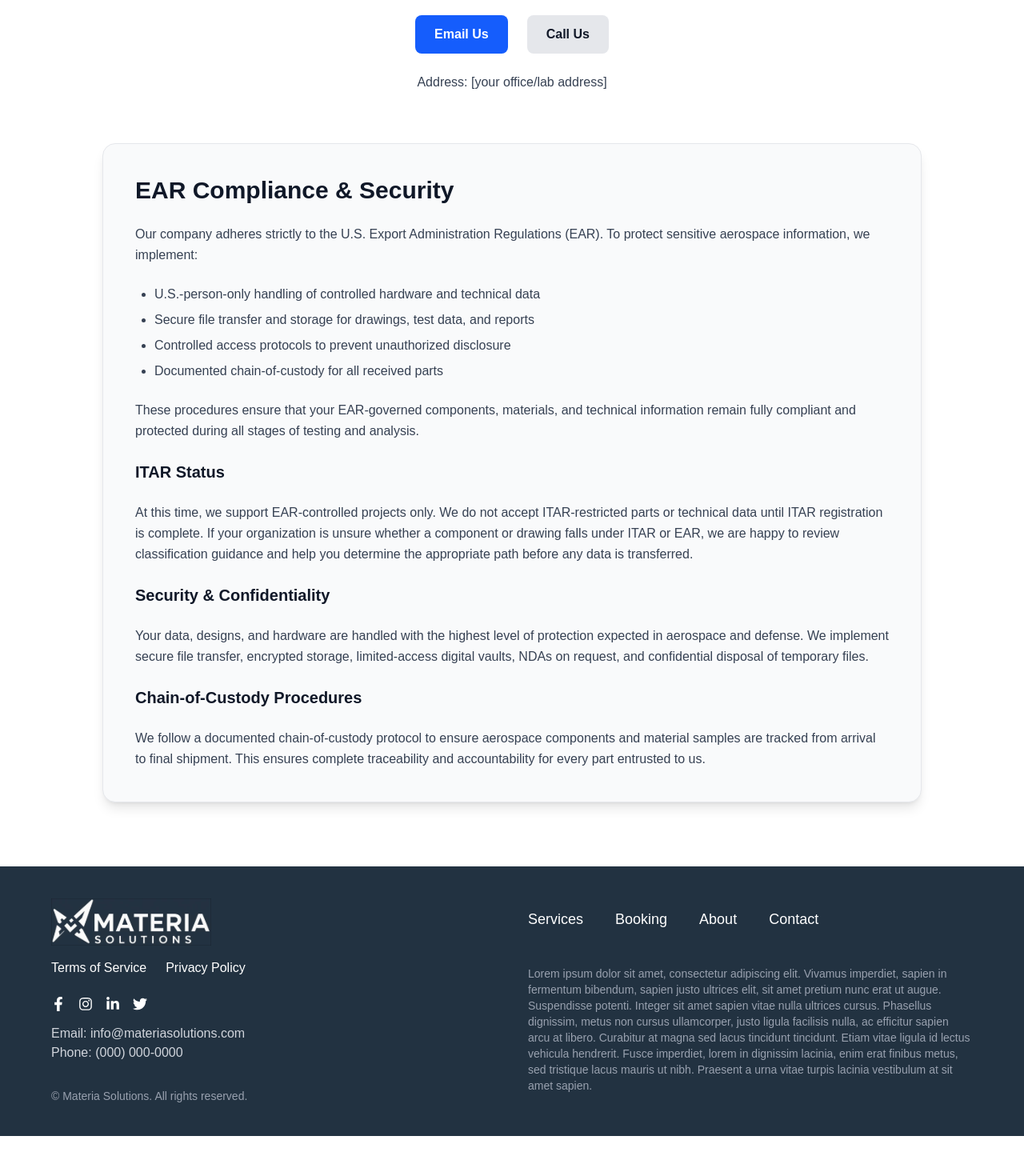
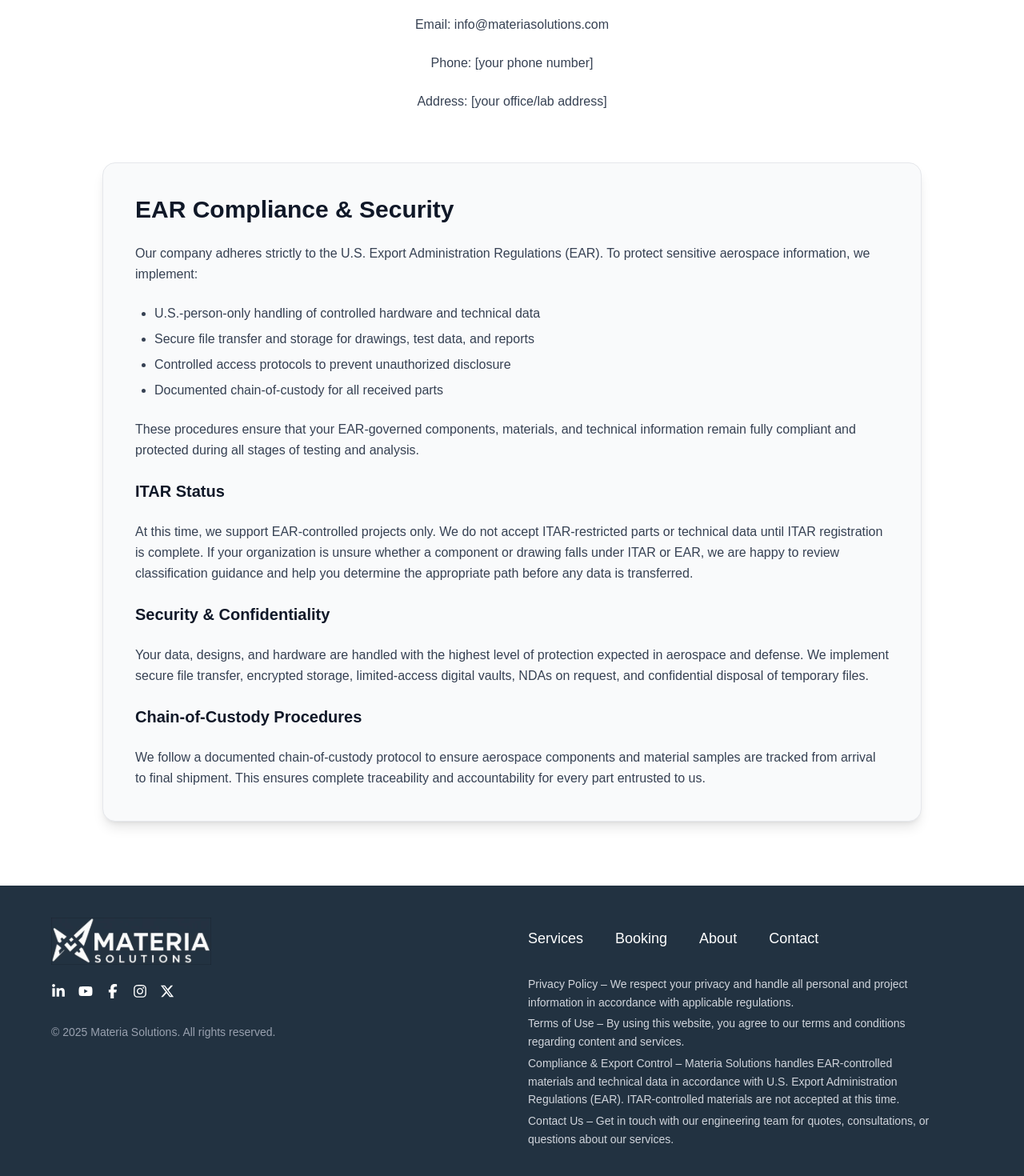
Before and after one commit to SafwanShahab/materiasolutions, a Next.js app: page /contact in a window 1280 px wide. Shown: the part 1166-2636 px from the top of the page at 80% size. Before the commit the page ends 2586 px from the top, so only its background shows below. Built offline with nearby package versions, Linux system fonts and the light colour scheme.

Commit message:
Made changes

```diff
--- a/app/contact/page.tsx
+++ b/app/contact/page.tsx
@@ -39,10 +39,12 @@ export default function AboutUsPage() {
           <p className="text-gray-700 text-center leading-relaxed">
             We’re here to help. Whether you have questions about our materials testing capabilities, need a quote, or want to schedule a consultation, our team is ready to assist.
           </p>
-          <div className="flex justify-center gap-6 mt-4">
-            <button className="bg-blue-600 text-white px-6 py-3 rounded-lg font-semibold hover:bg-blue-700 transition">Email Us</button>
-            <button className="bg-gray-200 text-gray-900 px-6 py-3 rounded-lg font-semibold hover:bg-gray-300 transition">Call Us</button>
-          </div>
+          <p className="text-gray-700 text-center mt-4">
+            Email: info@materiasolutions.com
+          </p>
+          <p className="text-gray-700 text-center mt-4">
+            Phone: [your phone number]
+          </p>
           <p className="text-gray-700 text-center mt-4">
             Address: [your office/lab address]
           </p>
--- a/app/page.tsx
+++ b/app/page.tsx
@@ -31,14 +31,18 @@ export default function Home() {
             At Materia Solutions, we uncover hidden material and component issues before they become costly failures. From failure analysis to metallography and NDE, our expert engineers deliver fast, actionable insights to keep your programs on track.
           </p>
           <div className="flex justify-center gap-4">
-          <button onClick={() => router.push("/request-quote")}
-          className="bg-white text-black px-6 py-3 rounded-lg font-semibold hover:bg-blue-300 transition mt-5">
-            Request a Quote
-          </button>
-          <button onClick={() => router.push("/consultation")}
-           className="bg-white text-black px-6 py-3 rounded-lg font-semibold hover:bg-blue-300 transition mt-5">
-            Schedule a Free Consultation
-          </button>
+            <button
+              onClick={() => router.push("/request-quote")}
+              className="bg-white text-black px-6 py-3 rounded-lg font-semibold hover:bg-blue-300 transition mt-5"
+            >
+              Request a Quote
+            </button>
+            <button
+              onClick={() => router.push("/consultation")}
+              className="bg-white text-black px-6 py-3 rounded-lg font-semibold hover:bg-blue-300 transition mt-5"
+            >
+              Schedule a Free Consultation
+            </button>
           </div>
         </div>
       </div>
@@ -58,7 +62,7 @@ export default function Home() {
         </div>
 
         {/* ===== SERVICE CARDS ===== */}
-        <div className="flex flex-wrap justify-center gap-10 md:gap-12">
+        <div className="flex flex-wrap justify-center gap-10 md:gap-12 text-center">
           {[
             {
               title: "Our Services",
@@ -66,25 +70,27 @@ export default function Home() {
               text: "Advanced materials testing and analysis for aerospace, including failure analysis, metallography, and NDE delivered with clarity and precision.",
               button: "Services",
               link: "/services",
-
             },
             {
               title: "Request a Quote",
               img: "https://plus.unsplash.com/premium_photo-1664533227323-1502b504cac4?auto=format&fit=crop&q=60&w=600",
               text: "We make it easy to get started. Send us your part details, required analyses, and any applicable test standards, and we’ll provide a clear, competitive quote with fast turnaround options.",
               button: "Request Quote",
+              link: "/request-quote",
             },
             {
               title: "Schedule a Free Consultation",
               img: "https://plus.unsplash.com/premium_photo-1675842663249-a8b70103dbaa?auto=format&fit=crop&q=60&w=600",
               text: "Speak with an engineer about your part, material, or failure analysis requirements. We’ll guide you to the correct test methods, applicable standards, and the right level of reporting for your project.",
               button: "Connect with us",
+              link: "/consultation",
             },
             {
               title: "Contact Us",
-              img: "https://plus.unsplash.com/premium_photo-1675842663249-a8b70103dbaa?auto=format&fit=crop&q=60&w=600",
-              text: "We’re here to help. Tell us about your project, testing needs, or timeline, and our team will follow up with clear next steps",
+              img: "https://images.unsplash.com/photo-1516387938699-a93567ec168e?q=80&w=1171&auto=format&fit=crop&ixlib=rb-4.1.0&ixid=M3wxMjA3fDB8MHxwaG90by1wYWdlfHx8fGVufDB8fHx8fA%3D%3D",
+              text: "We’re here to help. Tell us about your project, testing needs, or timeline, and our team will follow up with clear next steps.",
               button: "Connect with us",
+              link: "/contact",
             },
           ].map((card, index) => (
             <div
@@ -105,7 +111,10 @@ export default function Home() {
                 {card.text}
               </p>
 
-              <button className="bg-[#223241] text-white px-8 md:px-10 py-3 rounded-lg hover:bg-[#1a2733] transition mt-auto">
+              <button
+                onClick={() => router.push(card.link)}
+                className="bg-[#223241] text-white px-8 md:px-10 py-3 rounded-lg hover:bg-[#1a2733] transition mt-auto"
+              >
                 {card.button}
               </button>
             </div>
--- a/components/footer.tsx
+++ b/components/footer.tsx
@@ -1,5 +1,6 @@
 import Image from "next/image";
-import { FaFacebookF, FaInstagram, FaLinkedinIn, FaTwitter } from "react-icons/fa";
+import { FaFacebookF, FaInstagram, FaLinkedinIn, FaXTwitter } from "react-icons/fa6";
+import { FaYoutube } from "react-icons/fa6";
 
 export default function Footer() {
   return (
@@ -14,34 +15,20 @@ export default function Footer() {
             <Image src="/Group.svg" alt="Materia Solutions Logo" width={200} height={100} />
           </div>
 
-          {/* Terms & Privacy */}
-          <div className="flex space-x-6">
-            <a href="#" className="hover:underline">Terms of Service</a>
-            <a href="#" className="hover:underline">Privacy Policy</a>
-          </div>
+
 
           {/* Social Icons */}
           <div className="flex items-center space-x-4 mt-2">
+            <a href="#" className="hover:text-blue-700"><FaLinkedinIn size={18} /></a>
+            <a href="#" className="hover:text-red-700"><FaYoutube size={18} /></a>
             <a href="#" className="hover:text-blue-500"><FaFacebookF size={18} /></a>
             <a href="#" className="hover:text-pink-500"><FaInstagram size={18} /></a>
-            <a href="#" className="hover:text-blue-700"><FaLinkedinIn size={18} /></a>
-            <a href="#" className="hover:text-sky-400"><FaTwitter size={18} /></a>
-          </div>
-
-          {/* Contact Info */}
-          <div className="text-gray-300">
-            <p>
-              Email:{" "}
-              <a href="mailto:info@materiasolutions.com" className="hover:underline">
-                info@materiasolutions.com
-              </a>
-            </p>
-            <p>Phone: (000) 000-0000</p>
+            <a href="#" className="hover:text-sky-400"><FaXTwitter size={18} /></a>
           </div>
 
           {/* Copyright */}
           <p className="text-gray-400 mt-4 text-sm">
-            © Materia Solutions. All rights reserved.
+            © 2025 Materia Solutions. All rights reserved.
           </p>
         </div>
 
@@ -56,16 +43,20 @@ export default function Footer() {
           </div>
 
           {/* Description */}
-          <p className="text-gray-400 text-sm md:text-left mt-6 md:mt-11">
-            Lorem ipsum dolor sit amet, consectetur adipiscing elit.
-            Vivamus imperdiet, sapien in fermentum bibendum, sapien justo ultrices elit, sit amet pretium nunc erat ut augue.
-            Suspendisse potenti. Integer sit amet sapien vitae nulla ultrices cursus.
-            Phasellus dignissim, metus non cursus ullamcorper, justo ligula facilisis nulla, ac efficitur sapien arcu at libero.
-            Curabitur at magna sed lacus tincidunt tincidunt.
-            Etiam vitae ligula id lectus vehicula hendrerit.
-            Fusce imperdiet, lorem in dignissim lacinia, enim erat finibus metus, sed tristique lacus mauris ut nibh.
-            Praesent a urna vitae turpis lacinia vestibulum at sit amet sapien.
-          </p>
+          <div className="flex flex-col space-y-1 text-gray-300 text-sm leading-relaxed max-w-lg mt-8">
+            <a href="#" className="hover:underline">
+              Privacy Policy – We respect your privacy and handle all personal and project information in accordance with applicable regulations.
+            </a>
+            <a href="#" className="hover:underline">
+              Terms of Use – By using this website, you agree to our terms and conditions regarding content and services.
+            </a>
+            <a href="#" className="hover:underline">
+              Compliance & Export Control – Materia Solutions handles EAR-controlled materials and technical data in accordance with U.S. Export Administration Regulations (EAR). ITAR-controlled materials are not accepted at this time.
+            </a>
+            <a href="#" className="hover:underline">
+              Contact Us – Get in touch with our engineering team for quotes, consultations, or questions about our services.
+            </a>
+          </div>
         </div>
 
       </div>
--- a/components/navbar.tsx
+++ b/components/navbar.tsx
@@ -1,6 +1,6 @@
 "use client";
 
-import { FaFacebookF, FaInstagram, FaLinkedinIn, FaXTwitter } from "react-icons/fa6";
+import { FaFacebookF, FaInstagram, FaLinkedinIn, FaXTwitter, FaYoutube } from "react-icons/fa6";
 import Link from "next/link";
 import Image from "next/image";
 import { usePathname } from "next/navigation";
@@ -50,9 +50,10 @@ export default function Navbar() {
         {/* Right: Social icons + button */}
         <div className="flex flex-col items-end gap-2">
           <div className="flex gap-3 mb-1">
+            <Link href="#"><FaLinkedinIn className="hover:text-blue-700 transition" /></Link>
+            <Link href="#"><FaYoutube className="hover:text-red-700 transition" /></Link>
             <Link href="#"><FaFacebookF className="hover:text-blue-500 transition" /></Link>
             <Link href="#"><FaInstagram className="hover:text-pink-500 transition" /></Link>
-            <Link href="#"><FaLinkedinIn className="hover:text-blue-700 transition" /></Link>
             <Link href="#"><FaXTwitter className="hover:text-sky-400 transition" /></Link>
           </div>
         </div>
```
